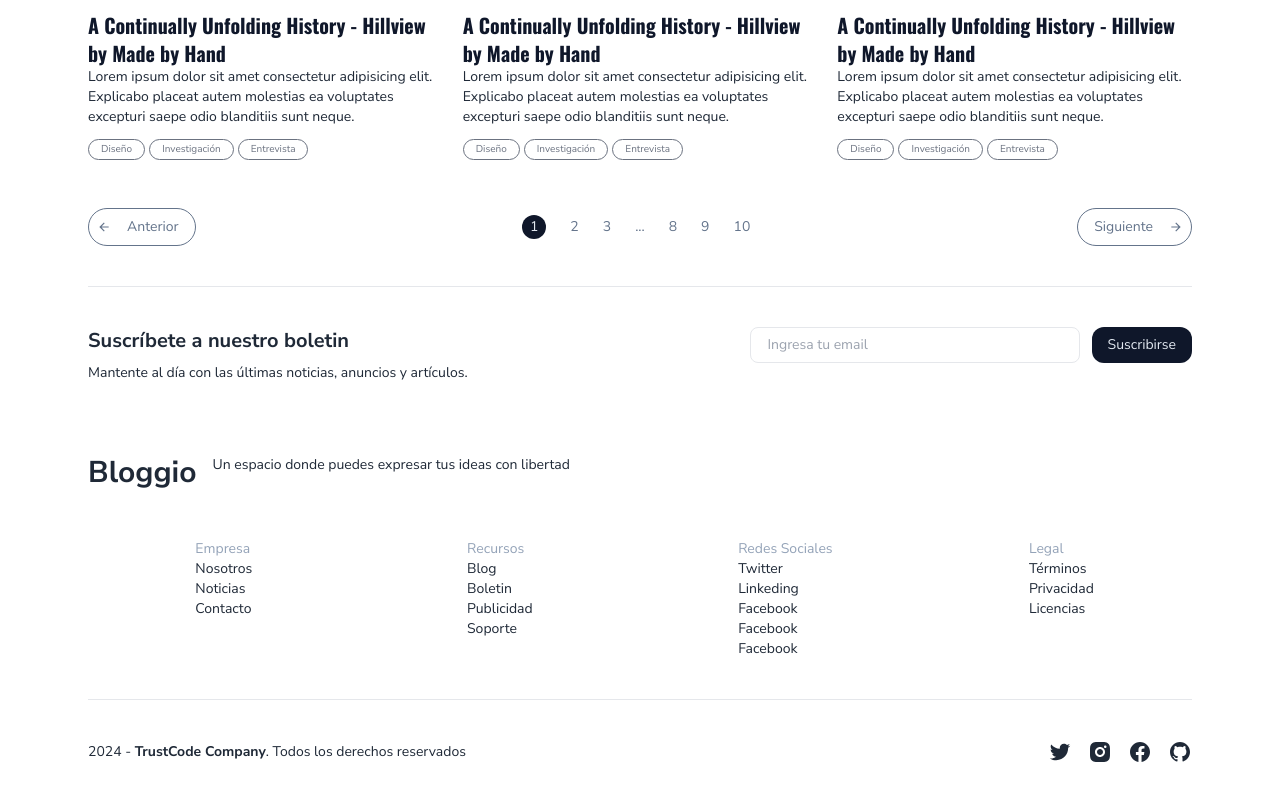
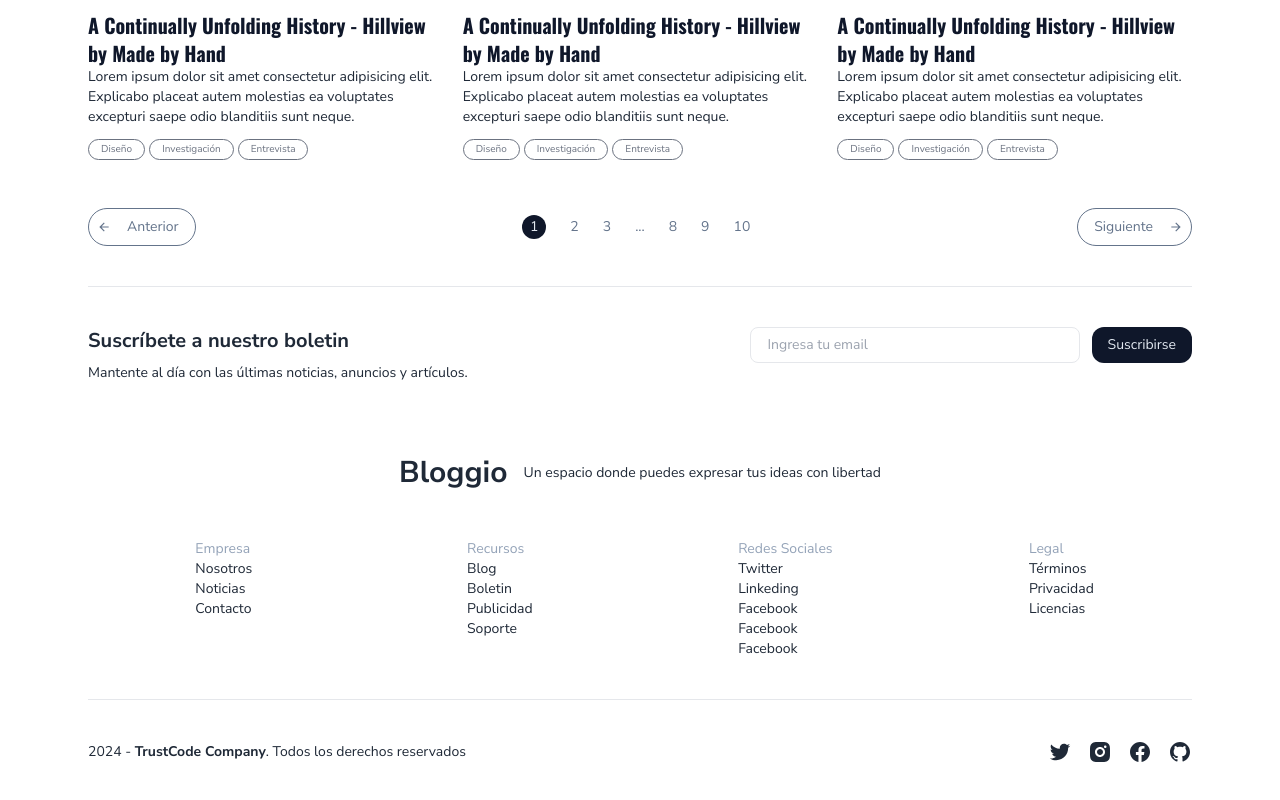
Before and after one commit to FernandoTelloL/bloggio, a React (Vite) app: page / in a window 1280 px wide. Shown: the part 1630-2430 px from the top of the page. Built offline with nearby package versions, Linux system fonts and the light colour scheme.

Commit message:
correccion alineacion footer

```diff
--- a/src/components/Footer.jsx
+++ b/src/components/Footer.jsx
@@ -30,7 +30,7 @@
       </section>
 
       <section className="">
-        <div className="flex gap-4 mb-12">
+        <div className="flex gap-4 mb-12 md:items-center md:justify-center">
           <h3 className="text-3xl font-bold">Bloggio</h3>
           <p className="text-end">
             Un espacio donde puedes expresar tus ideas con libertad
```
